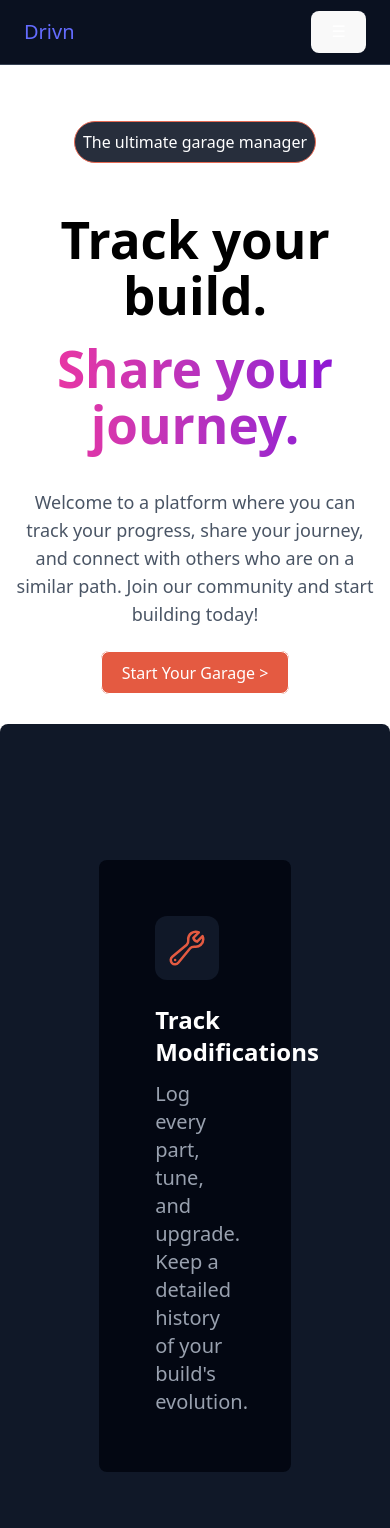
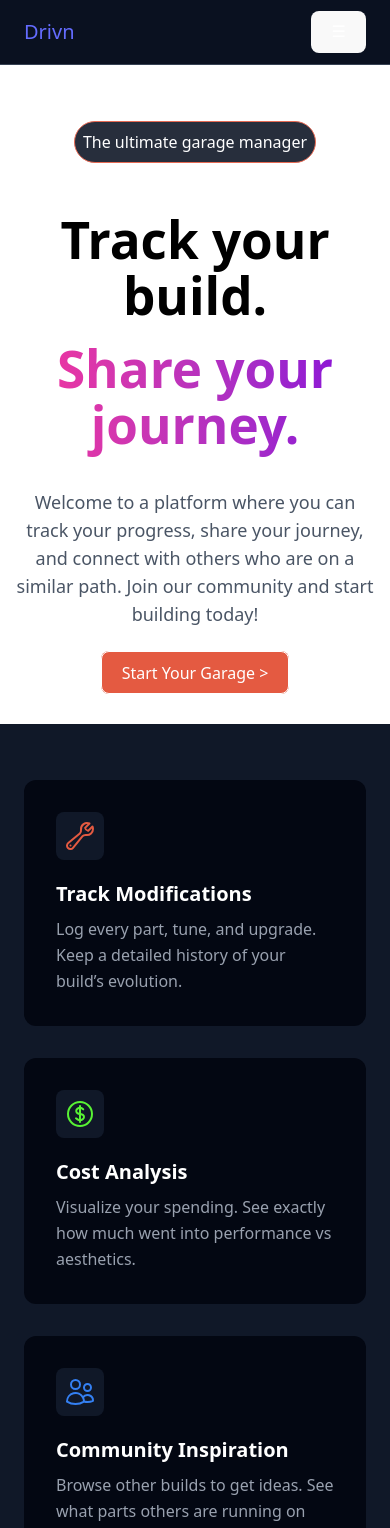
Before and after one commit to mkGerber/Drivn, a React (Vite) app: page / in a window 390 px wide. Shown: the top 1528 px of the page. Built offline with nearby package versions, Linux system fonts and the light colour scheme.

Commit message:
fixed home screen for mobile

```diff
--- a/src/components/Home.jsx
+++ b/src/components/Home.jsx
@@ -32,23 +32,55 @@ const Home = () => {
           </a>
         </div>
 
-        <div className="bg-gray-900 dark:bg-gray-800 mt-10 rounded-lg w-full p-20">
-          <div className="bg-gray-950 dark:bg-gray-900 rounded-lg w-10/12 mx-auto mt-14 p-14 min-h-56 flex flex-col justify-between">
-            <WrenchIcon className="w-16 h-16 mb-6 bg-gray-900 dark:bg-gray-800 p-3 border border-none rounded-xl" style={{color: '#e45a41'}}/>
-            <h2 className="font-bold pb-3 text-2xl text-white">Track Modifications </h2>
-            <p className="text-gray-400 text-xl">Log every part, tune, and upgrade. Keep a detailed history of your build's evolution.</p>
-          </div>
-          <div className="bg-gray-950 dark:bg-gray-900 rounded-lg w-10/12 mx-auto mt-14 p-14 min-h-56 flex flex-col justify-between">
-            <CurrencyDollarIcon className="w-16 h-16 mb-6 bg-gray-900 dark:bg-gray-800 p-3 border border-none rounded-xl" style={{color: '#58f334'}}/>
-            <h2 className="font-bold pb-3 text-2xl text-white">Cost Analysis </h2>
-            <p className="text-gray-400 text-xl">Visualize your spending. See exactly how much went into performance vs. aesthetics.</p>
-          </div>
-          <div className="bg-gray-950 dark:bg-gray-900 rounded-lg w-10/12 mx-auto mt-14 p-14 min-h-56 flex flex-col justify-between">
-            <UsersIcon className="w-16 h-16 mb-6 bg-gray-900 dark:bg-gray-800 p-3 border border-none rounded-xl" style={{color: '#3480f3'}}/>
-            <h2 className="font-bold pb-3 text-2xl text-white">Community Inspiration </h2>
-            <p className="text-gray-400 text-xl">Browse other builds to get ideas. See what parts others are running on your chassis.</p>
+        <div className="bg-gray-900 dark:bg-gray-800 mt-10 w-full px-6 py-14">
+          <div
+            id="features"
+            className="grid grid-cols-1 md:grid-cols-3 gap-8 max-w-6xl mx-auto"
+          >
+            {/* Feature 1 */}
+            <div className="bg-gray-950 dark:bg-gray-900 rounded-xl p-8 flex flex-col justify-between">
+              <WrenchIcon
+                className="w-12 h-12 mb-5 p-2 rounded-lg bg-gray-900 dark:bg-gray-800"
+                style={{ color: '#e45a41' }}
+              />
+              <h2 className="font-bold text-xl text-white mb-2">
+                Track Modifications
+              </h2>
+              <p className="text-gray-400 text-base leading-relaxed">
+                Log every part, tune, and upgrade. Keep a detailed history of your build’s evolution.
+              </p>
+            </div>
+
+            {/* Feature 2 */}
+            <div className="bg-gray-950 dark:bg-gray-900 rounded-xl p-8 flex flex-col justify-between">
+              <CurrencyDollarIcon
+                className="w-12 h-12 mb-5 p-2 rounded-lg bg-gray-900 dark:bg-gray-800"
+                style={{ color: '#58f334' }}
+              />
+              <h2 className="font-bold text-xl text-white mb-2">
+                Cost Analysis
+              </h2>
+              <p className="text-gray-400 text-base leading-relaxed">
+                Visualize your spending. See exactly how much went into performance vs aesthetics.
+              </p>
+            </div>
+
+            {/* Feature 3 */}
+            <div className="bg-gray-950 dark:bg-gray-900 rounded-xl p-8 flex flex-col justify-between">
+              <UsersIcon
+                className="w-12 h-12 mb-5 p-2 rounded-lg bg-gray-900 dark:bg-gray-800"
+                style={{ color: '#3480f3' }}
+              />
+              <h2 className="font-bold text-xl text-white mb-2">
+                Community Inspiration
+              </h2>
+              <p className="text-gray-400 text-base leading-relaxed">
+                Browse other builds to get ideas. See what parts others are running on your chassis.
+              </p>
+            </div>
           </div>
         </div>
+
       </div>
       <footer className="bg-white dark:bg-gray-900 text-black dark:text-white text-center p-4 border-t border-gray-200 dark:border-gray-700">
         <p>&copy; 2025 Drivn. All rights reserved.</p>
--- a/src/components/VehicleDetails.jsx
+++ b/src/components/VehicleDetails.jsx
@@ -44,7 +44,6 @@ const VehicleDetails = () => {
   const [logToolsUsed, setLogToolsUsed] = useState("");
 
   //edit logs
-  const [editLogVisible, setEditLogVisible] = useState(false);
 
   const [editingLogId, setEditingLogId] = useState(null);
   const [editedLogTitle, setEditedLogTitle] = useState("");
@@ -78,12 +77,32 @@ const VehicleDetails = () => {
       } else {
         console.log("Maintenance log updated successfully:", data);
         getLogs();
-        setEditLogVisible(false);
         setEditingLogId(null);
       }
 
       setEditUploading(false);
   };
+
+  const handleRemoveLog = async (log_id) => {
+    //Ask if they are sure first
+    const confirmed = window.confirm(
+      "Are you sure you want to delete this maintenance log? This cannot be undone."
+    );
+
+    if (!confirmed) return;
+
+    const {data, error} = await supabase
+      .from('vehicle_logs')
+      .delete()
+      .eq('id', log_id);
+
+      if (error) {
+        console.error("Error deleting vehicle log: ", error);
+      } else {
+        console.log("Maintenance log deleted successfully: ", data)
+        getLogs();
+      }
+  }
 
   const { session } = UserAuth();
   const canEdit = session && vehicle?.user_id === session.user.id;
@@ -532,7 +551,7 @@ const VehicleDetails = () => {
                         {editingLogId === log.id && canEdit &&  (
                           <div>
                             <CheckIcon className="h-5 w-5 text-gray-500 dark:text-gray-400 inline-block mr-2 cursor-pointer hover:text-green-500" onClick={(e) => submitLogEdit()}/>
-                            <XCircleIcon className="h-5 w-5 text-gray-500 dark:text-gray-400 inline-block cursor-pointer hover:text-red-500" />
+                            <XCircleIcon className="h-5 w-5 text-gray-500 dark:text-gray-400 inline-block cursor-pointer hover:text-red-500" onClick={(e) => setEditingLogId(null)}/>
                           </div>
                         )}
                         <span className="text-sm text-gray-500 dark:text-gray-400">
@@ -614,7 +633,7 @@ const VehicleDetails = () => {
                         {canEdit && (
                           <div>
                             <PencilSquareIcon className="h-5 w-5 text-gray-500 dark:text-gray-400 inline-block mr-2 cursor-pointer hover:text-blue-500" onClick={(e) => handleEdit(log.id, log.title, log.description, log.cost, log.date, log.mileage, log.tools_used)}/>
-                            <TrashIcon className="h-5 w-5 text-gray-500 dark:text-gray-400 inline-block cursor-pointer hover:text-red-500" />
+                            <TrashIcon className="h-5 w-5 text-gray-500 dark:text-gray-400 inline-block cursor-pointer hover:text-red-500" onClick={(e) => handleRemoveLog(log.id)}/>
                           </div>
                         )}
                         <span className="text-sm text-gray-500 dark:text-gray-400">
```
